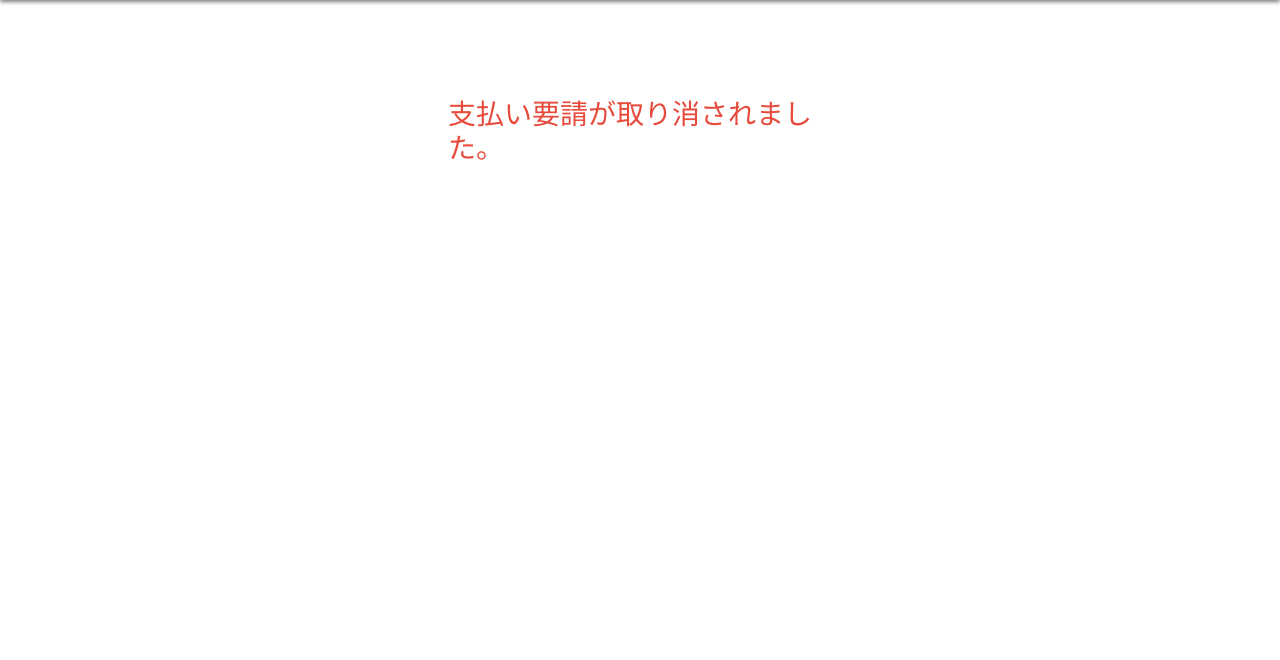
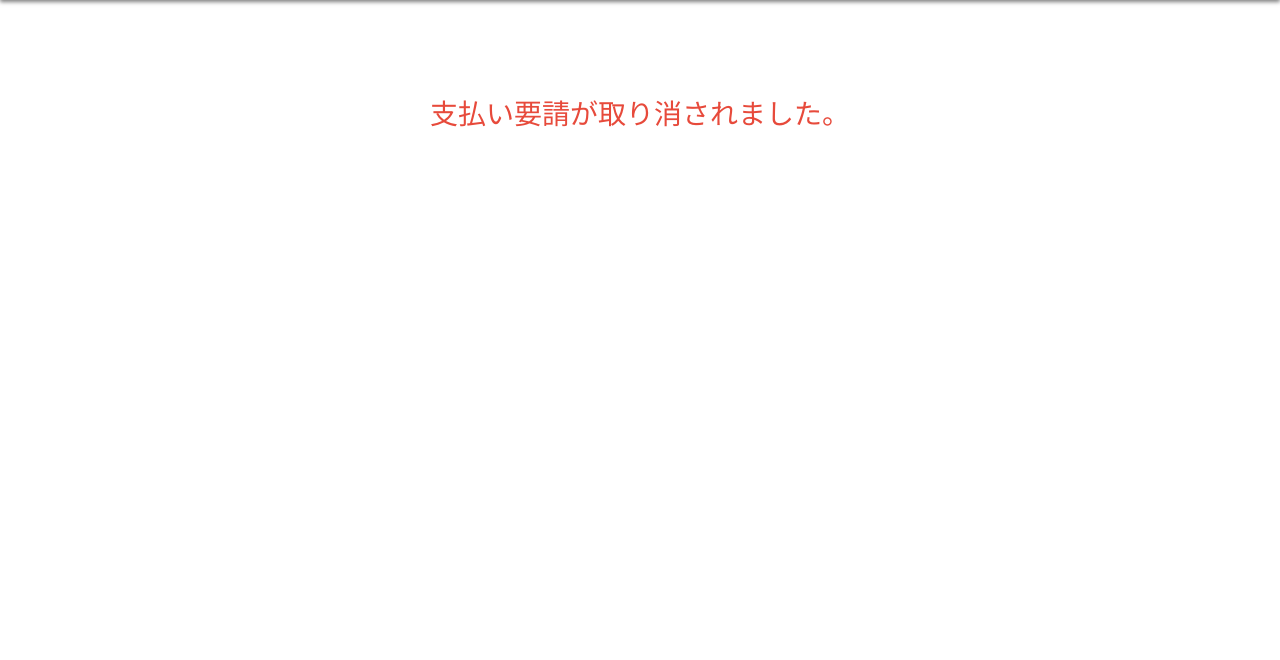
Before and after one commit to TopCode111/FileTransfer-Django, a Django app: page /payment/cancelled/ in a window 1280 px wide. Shown: the part 53-713 px from the top of the page. Run offline with Django 3.2, Linux system fonts and the light colour scheme; some libraries are stand-ins or nearby versions; some web fonts are replaced.

Commit message:
fixing payment cancel

```diff
--- a/dashboard/templates/dashboard/payment_cancelled.html
+++ b/dashboard/templates/dashboard/payment_cancelled.html
@@ -5,8 +5,8 @@
 {% block content %}
     <div id="content" class="container-fluid auth-wrapper full-height">
         <div class="row flex-1">
-             <div class="col-lg-4 col-md-12 justify-content-center auth-panel">
-                    <h3 class="text-danger">支払い要請が取り消されました。</h3>
+             <div class="col-lg-6 col-md-12 justify-content-center auth-panel">
+                    <h3 class="text-danger" style="text-align: center;">支払い要請が取り消されました。</h3>
              </div>
         </div>
 
```
